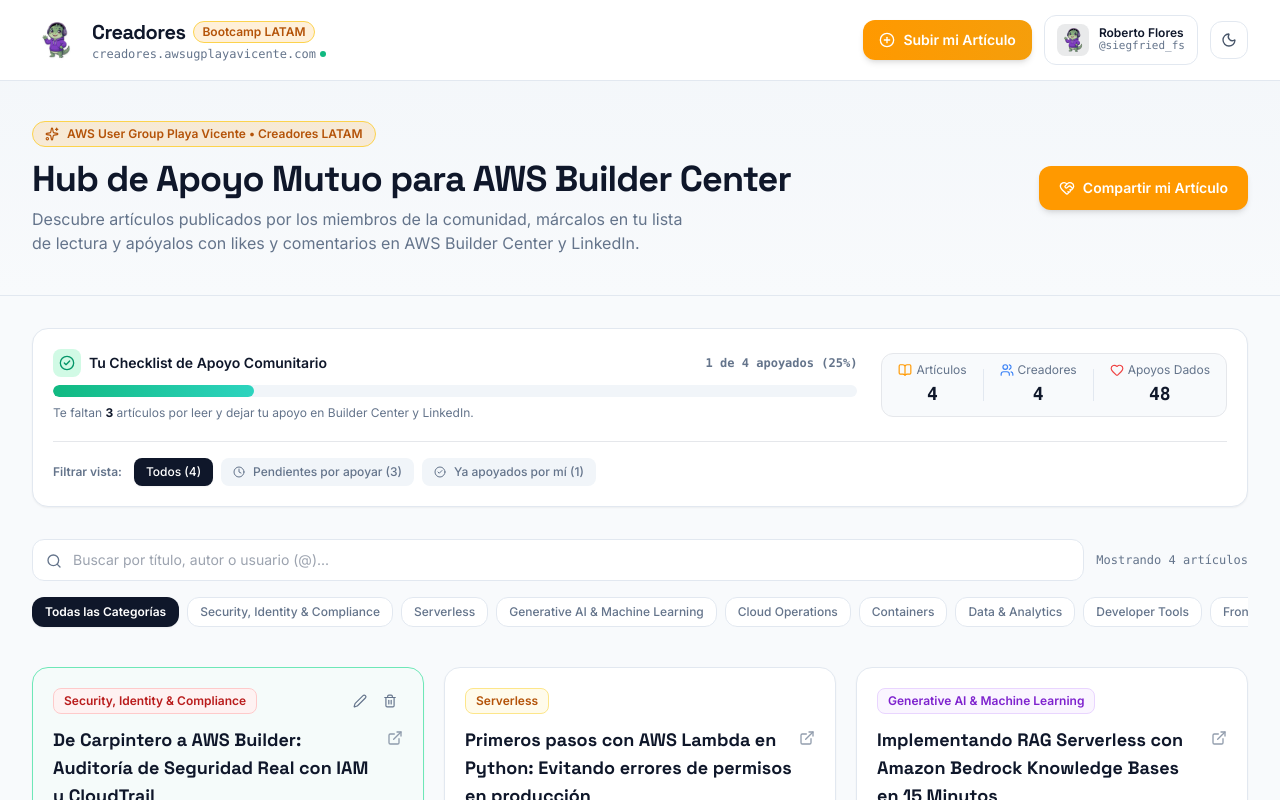
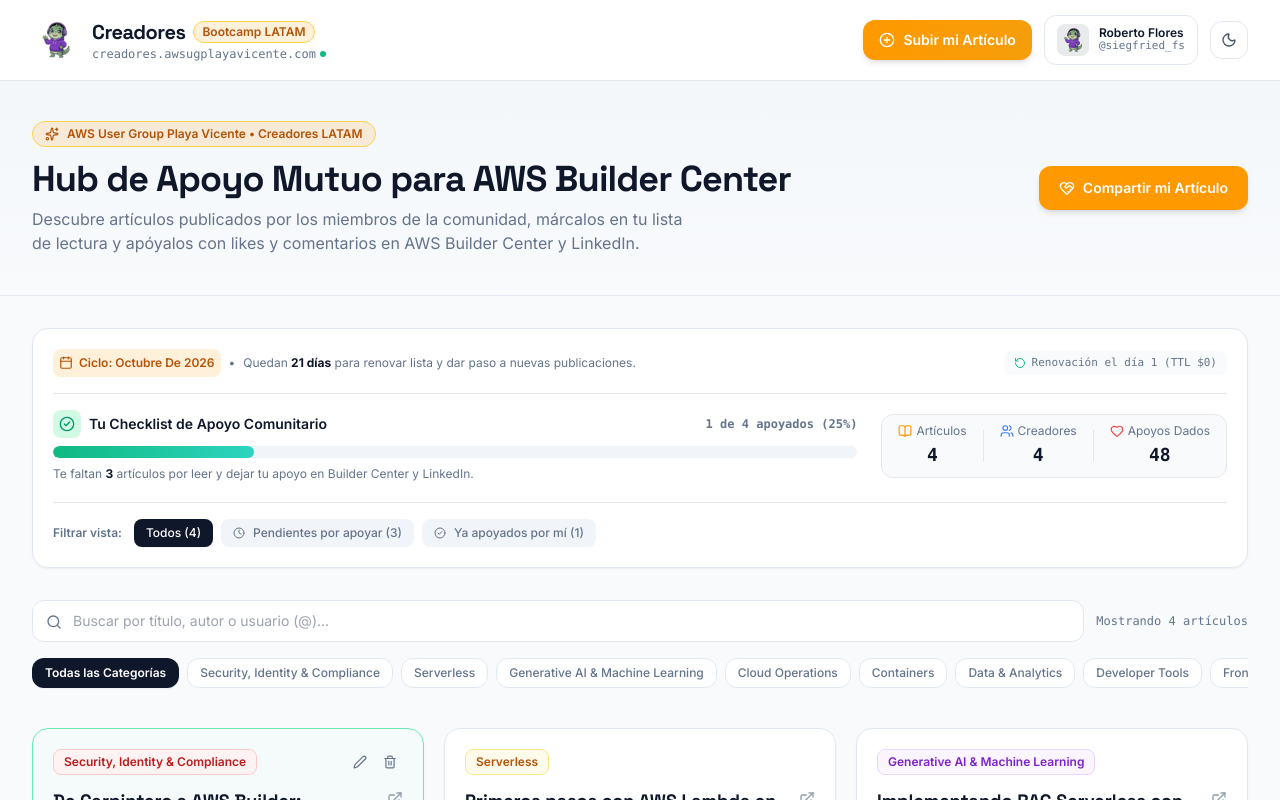
Before and after one commit to Siegfried-FS/creadores-builder, a React (Vite) app: page / in a window 1280 px wide. Shown: the top 800 px of the page. Built offline with nearby package versions, Linux system fonts and the light colour scheme.

Commit message:
feat: ciclo mensual de renovacion automatica con soporte DynamoDB TTL sin costo

```diff
--- a/src/App.tsx
+++ b/src/App.tsx
@@ -10,6 +10,7 @@ import { SecurityShield } from './components/SecurityShield';
 import type { Article, CreatorProfile, AWSCategory } from './types';
 import { INITIAL_ARTICLES, CURRENT_USER_MOCK } from './data/initialData';
 import { AWS_CATEGORIES } from './data/categories';
+import { getNextMonthFirstDay } from './utils/sanitizer';
 import { Search, Sparkles, BookOpen, HeartHandshake } from 'lucide-react';
 
 export function App() {
@@ -117,6 +118,7 @@ export function App() {
         authorBuilderHandle: currentUser.builderHandle,
         authorAvatarUrl: currentUser.avatarUrl,
         createdAt: new Date().toISOString(),
+        expiresAt: getNextMonthFirstDay(),
         likesCount: 0,
       };
       setArticles((prev) => [newArt, ...prev]);
--- a/src/components/ArticleCard.tsx
+++ b/src/components/ArticleCard.tsx
@@ -100,7 +100,10 @@ export const ArticleCard: FC<ArticleCardProps> = ({
             </div>
           </div>
 
-          <span className="text-[11px] text-muted font-mono">{formattedDate}</span>
+          <div className="flex flex-col items-end text-[11px] text-muted font-mono">
+            <span>{formattedDate}</span>
+            <span className="text-[10px] text-emerald-600 dark:text-emerald-400 font-semibold">Ciclo activo</span>
+          </div>
         </div>
       </div>
 
--- a/src/components/StatsBar.tsx
+++ b/src/components/StatsBar.tsx
@@ -1,5 +1,6 @@
 import type { FC } from 'react';
-import { CheckCircle2, Clock, Sparkles, BookOpen, Users, Heart } from 'lucide-react';
+import { CheckCircle2, Clock, Sparkles, BookOpen, Users, Heart, Calendar, RotateCcw } from 'lucide-react';
+import { getCurrentCycleName, getDaysUntilNextMonth } from '../utils/sanitizer';
 
 export type FilterStatus = 'all' | 'pending' | 'liked';
 
@@ -22,9 +23,30 @@ export const StatsBar: FC<StatsBarProps> = ({
 }) => {
   const percentage = totalArticles > 0 ? Math.round((likedCount / totalArticles) * 100) : 0;
   const pendingCount = Math.max(0, totalArticles - likedCount);
+  const cycleName = getCurrentCycleName();
+  const daysLeft = getDaysUntilNextMonth();
 
   return (
     <div className="bg-white dark:bg-gray-900 border border-border rounded-2xl p-5 shadow-sm mb-8 transition-colors">
+
+      {/* Banner de Ciclo Mensual y Auto-Renovación */}
+      <div className="flex flex-wrap items-center justify-between gap-2 pb-4 mb-4 border-b border-border/80 text-xs">
+        <div className="flex items-center space-x-2">
+          <span className="p-1.5 rounded-lg bg-aws-orange/15 text-amber-700 dark:text-amber-400 font-semibold flex items-center gap-1.5 capitalize">
+            <Calendar className="w-3.5 h-3.5" />
+            <span>Ciclo: {cycleName}</span>
+          </span>
+          <span className="text-muted hidden sm:inline">&bull;</span>
+          <span className="text-muted">
+            Quedan <strong className="text-ink">{daysLeft} días</strong> para renovar lista y dar paso a nuevas publicaciones.
+          </span>
+        </div>
+        <div className="flex items-center space-x-1.5 text-muted font-mono text-[11px] bg-slate-50 dark:bg-gray-800 px-2.5 py-1 rounded-lg">
+          <RotateCcw className="w-3 h-3 text-emerald-500" />
+          <span>Renovación el día 1 (TTL $0)</span>
+        </div>
+      </div>
+
       <div className="flex flex-col lg:flex-row lg:items-center justify-between gap-6">
 
         {/* Progreso Personal / Gamificación del To-Do */}
--- a/src/types.ts
+++ b/src/types.ts
@@ -35,6 +35,7 @@ export interface Article {
   authorAvatarUrl?: string;
   createdAt: string;
   updatedAt?: string;
+  expiresAt?: string;
   likesCount: number;
 }
 
--- a/src/utils/sanitizer.ts
+++ b/src/utils/sanitizer.ts
@@ -95,3 +95,24 @@ export function isValidLinkedInPostUrl(url: string): { isValid: boolean; error?:
     return { isValid: false, error: 'URL de LinkedIn no válida (debe incluir https://)' };
   }
 }
+
+// Calcula la fecha de expiración para el primer día del mes siguiente (DynamoDB TTL)
+export function getNextMonthFirstDay(): string {
+  const now = new Date();
+  const nextMonth = new Date(Date.UTC(now.getUTCFullYear(), now.getUTCMonth() + 1, 1, 0, 0, 0));
+  return nextMonth.toISOString();
+}
+
+// Retorna los días restantes del ciclo actual
+export function getDaysUntilNextMonth(): number {
+  const now = new Date();
+  const nextMonth = new Date(Date.UTC(now.getUTCFullYear(), now.getUTCMonth() + 1, 1, 0, 0, 0));
+  const diffTime = nextMonth.getTime() - now.getTime();
+  return Math.max(1, Math.ceil(diffTime / (1000 * 60 * 60 * 24)));
+}
+
+// Retorna el nombre del ciclo actual (ej: "Octubre 2026")
+export function getCurrentCycleName(): string {
+  const now = new Date();
+  return now.toLocaleDateString('es-MX', { month: 'long', year: 'numeric' });
+}
```
